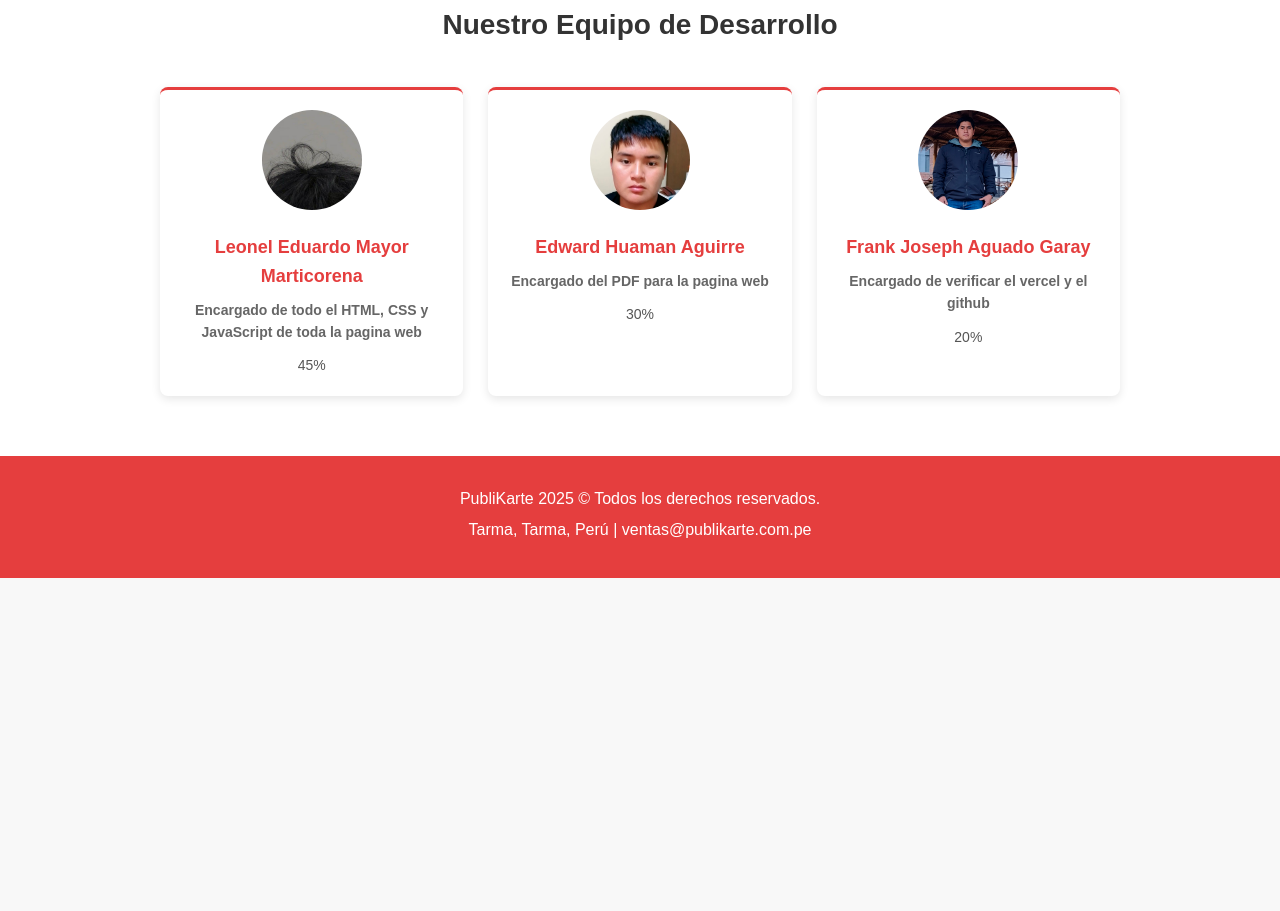
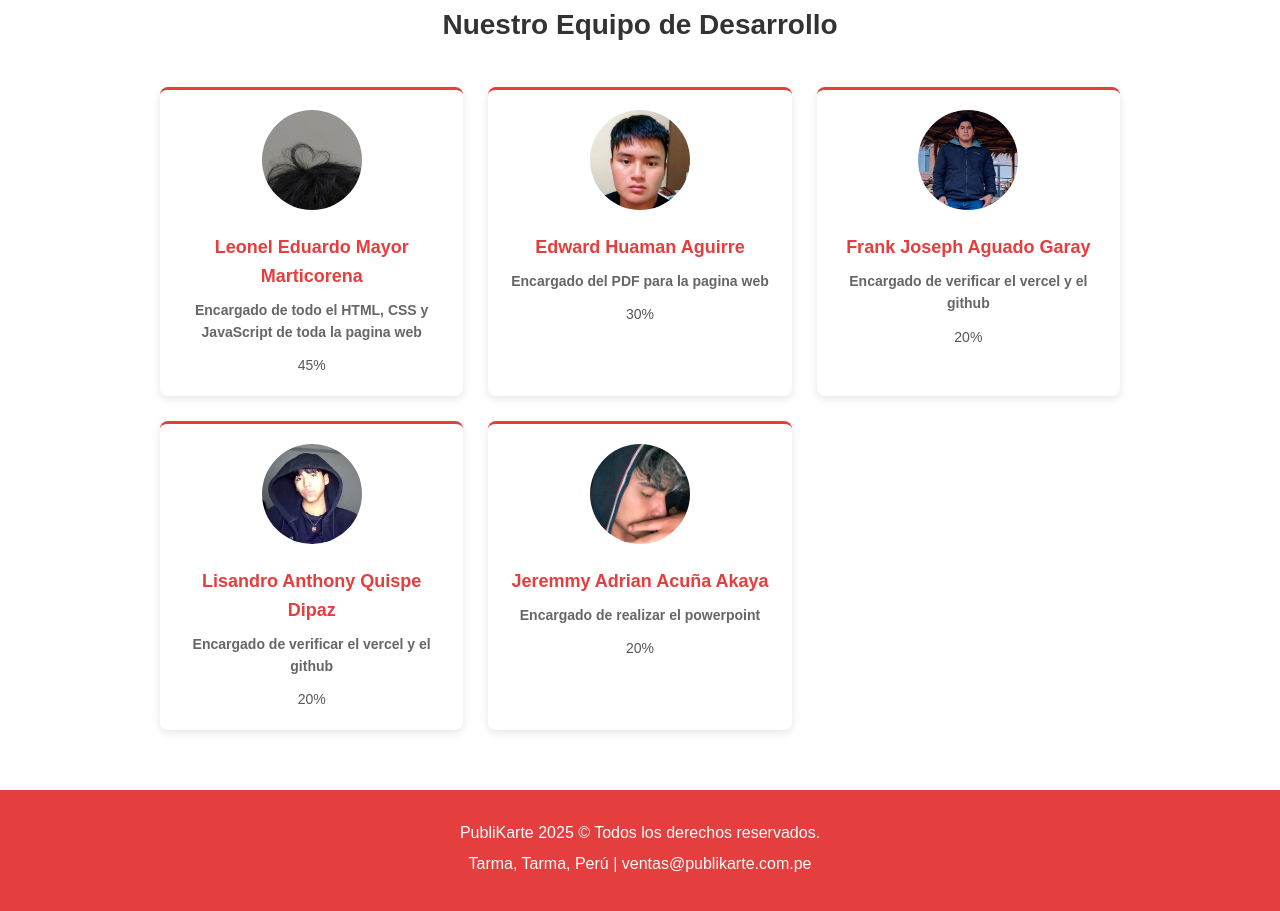
Before and after one commit to EduMayor/publikarte-project, a plain HTML site: page equipo.html in a window 1280 px wide. Shown: the part 475-1386 px from the top of the page. Before the commit the page ends 1053 px from the top, so only its background shows below. Drawn offline with Linux system fonts and the light colour scheme.

Commit message:
Mas integrantes

```diff
--- a/equipo.html
+++ b/equipo.html
@@ -55,6 +55,20 @@
                     <div class="cargo">Encargado de verificar el vercel y el github</div>
                     <p>20%</p>
                 </div>
+
+                <div class="equipo-card">
+                    <img src="equipo/lisandro.png" alt="foto edward">
+                    <h3>Lisandro Anthony Quispe Dipaz</h3>
+                    <div class="cargo">Encargado de verificar el vercel y el github</div>
+                    <p>20%</p>
+                </div>
+
+                <div class="equipo-card">
+                    <img src="equipo/jeremmy.png" alt="foto edward">
+                    <h3>Jeremmy Adrian Acuña Akaya</h3>
+                    <div class="cargo">Encargado de realizar el powerpoint</div>
+                    <p>20%</p>
+                </div>
         </div>
     </section>
 
```
Also changed, not shown: equipo/jeremmy.png (added), equipo/lisandro.png (added).
